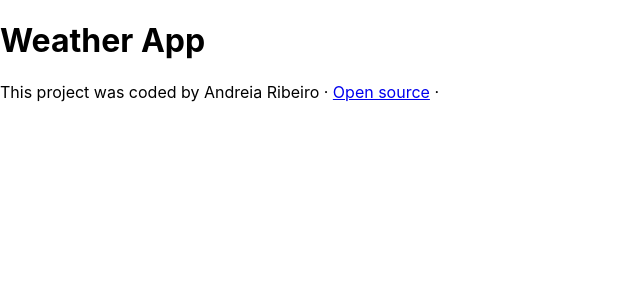
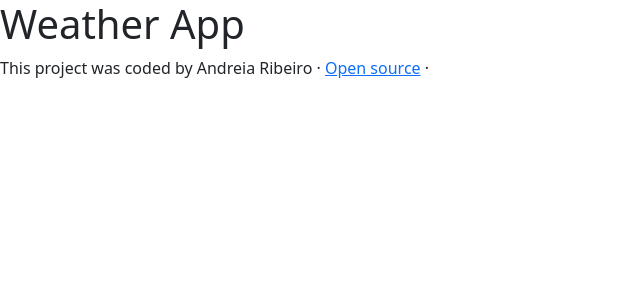
Before and after one commit to andreiapatriciaribeiro88-web/react-weather-app, a React (Create React App) app: page / in a window 1280 px wide. Shown: the top 300 px of the page, without its empty margins (0-640 px from the left). Built offline with nearby package versions, Linux system fonts and the light colour scheme.

Commit message:
Added bootstrap to project

```diff
--- a/package.json
+++ b/package.json
@@ -7,6 +7,7 @@
     "@testing-library/jest-dom": "^6.9.1",
     "@testing-library/react": "^16.3.1",
     "@testing-library/user-event": "^13.5.0",
+    "bootstrap": "^5.3.8",
     "react": "^19.2.3",
     "react-dom": "^19.2.3",
     "react-scripts": "5.0.1",
--- a/src/App.js
+++ b/src/App.js
@@ -1,9 +1,11 @@
 import "./App.css";
-
+import "bootstrap/dist/css/bootstrap.css";
 export default function App() {
   return (
     <div className="App">
+      <div className="containernp">
         <h1>Weather App</h1>
+
         <footer>
           This project was coded by Andreia Ribeiro ·{" "}
           <a
@@ -17,5 +19,6 @@ export default function App() {
           ·
         </footer>
       </div>
+    </div>
   );
 }
```
Also changed, not shown: 1 other file (tests, documents, lock files or other folders). Lines whose indentation alone changed are shown as unchanged.
